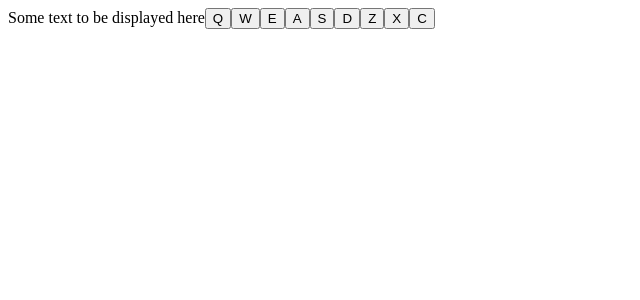
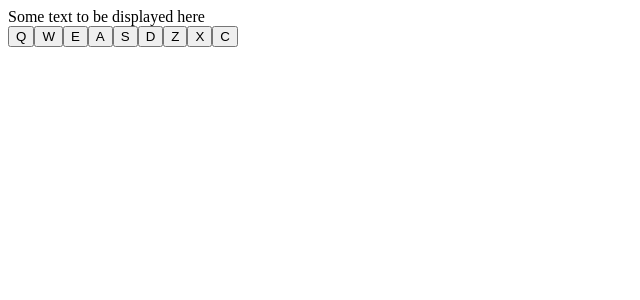
Before and after one commit to MFarabi619/key-sounds, a React (Vite) app: page / in a window 1280 px wide. Shown: the top 300 px of the page, without its empty margins (0-640 px from the left). Built offline with nearby package versions, Linux system fonts and the light colour scheme.

Commit message:
Changed containers to divs for cimplicity

```diff
--- a/src/App.jsx
+++ b/src/App.jsx
@@ -62,10 +62,12 @@ function App() {
 
   return (
     <div className="App">
-      <container id="drum-machine">
-        <container id="display">
+      <div id="drum-machine">
+        <div id="display">
           Some text to be displayed here
-        </container>
+        </div>
+
+        <div className="keyPad">
 
         {soundArray.map(sound => {
           return <button className='drum-pad' id={sound.id}>
@@ -73,8 +75,9 @@ function App() {
             {sound.key}
           </button>
         })}
+        </div>
 
-      </container>
+      </div>
     </div>
   )
 }
```
